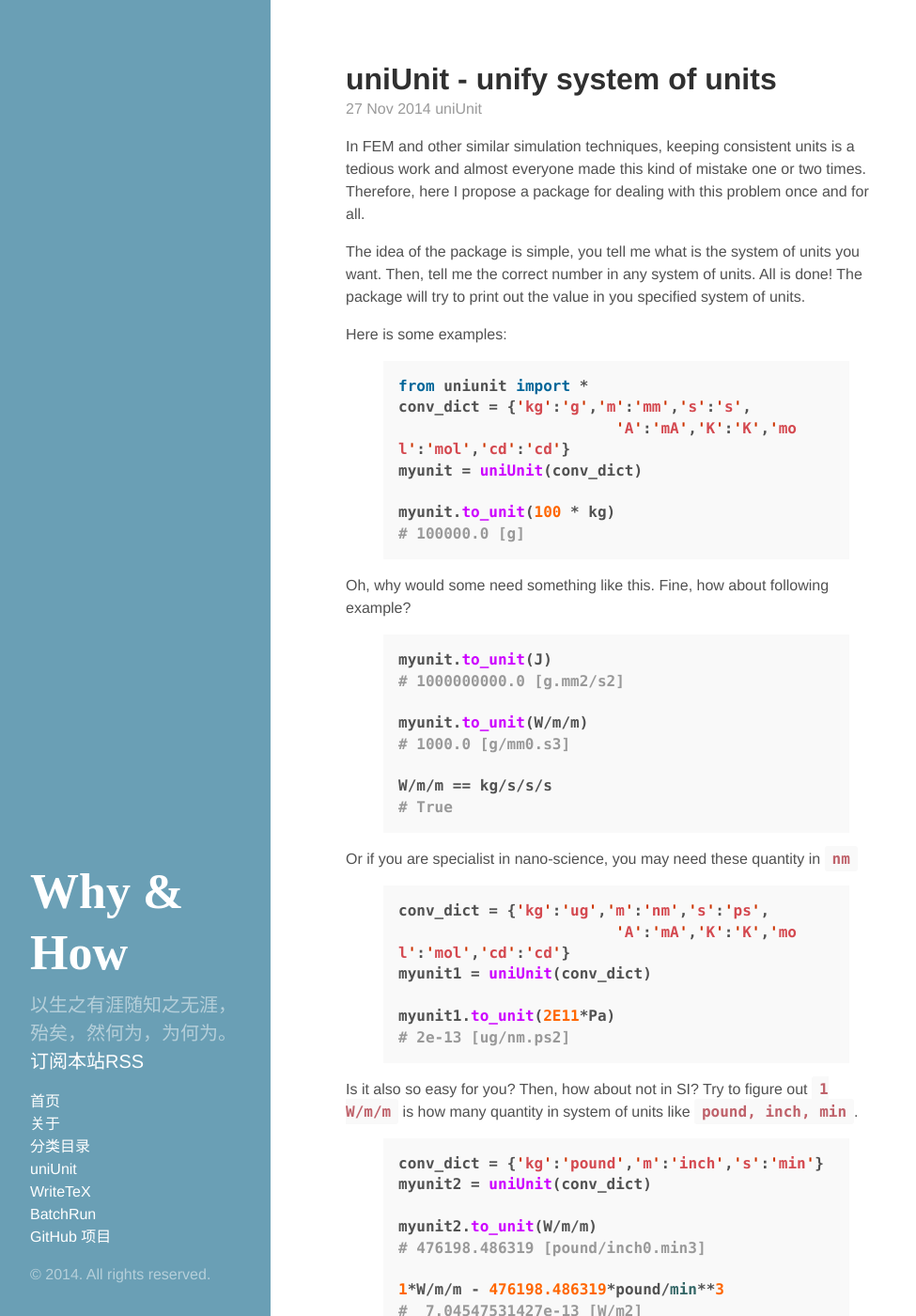
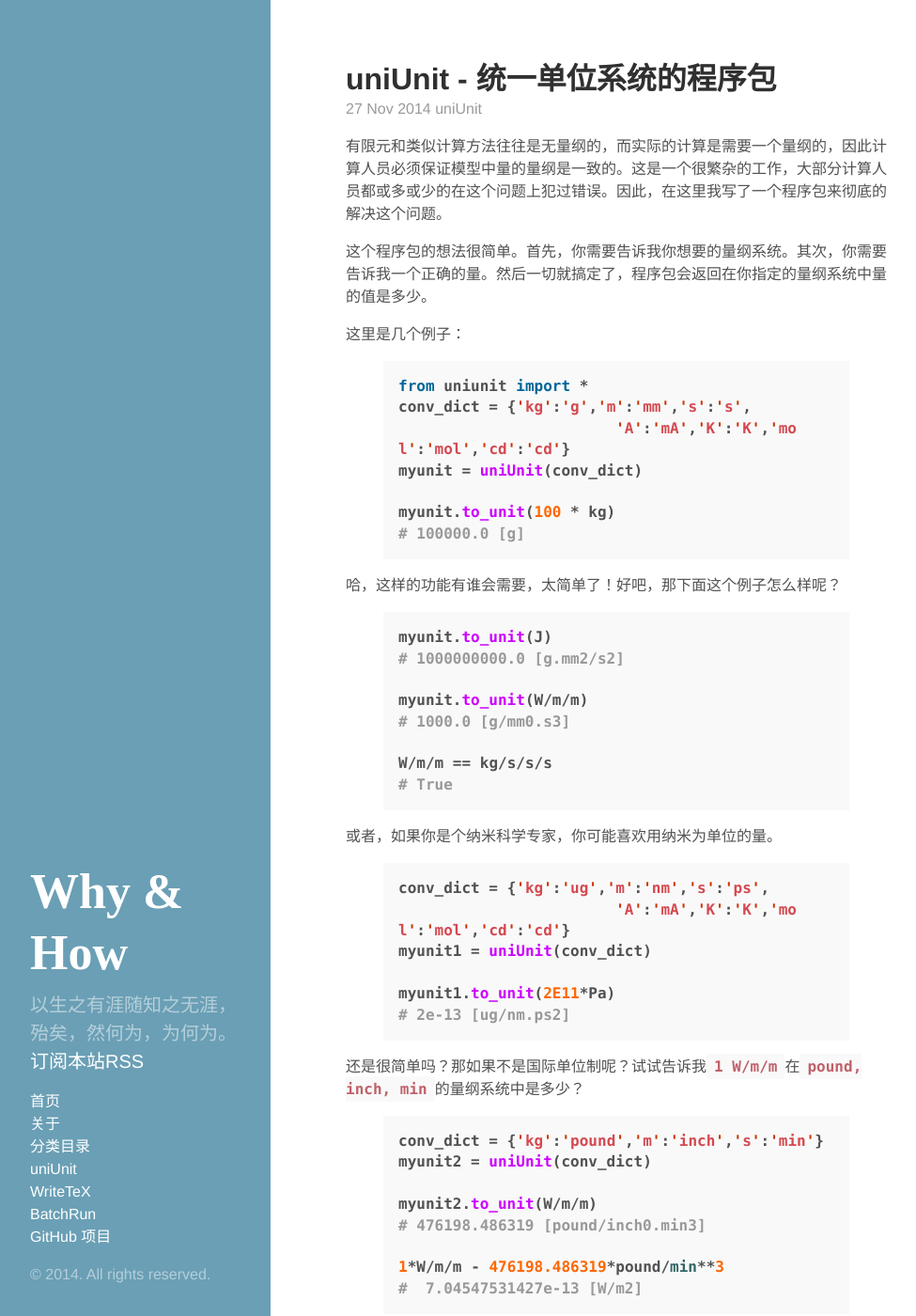
Before and after one commit to wanglongqi/wanglongqi.github.io, a Jekyll site: the page built from _posts/2014-11-27-uniunitzhcn.md, in a window 1280 px wide and 1400 px high. Shown: the whole window at 94% size, without its empty margins (0-975 px from the left). Built offline with Jekyll 4.4.1, drawn with Linux system fonts in a browser that asks for light colours; comment, search, counter and statistics services are not loaded; some of the changed text lies outside the part shown.

Commit message:
uniunitzh

```diff
--- a/_posts/2014-11-27-uniunitreadme.md
+++ b/_posts/2014-11-27-uniunitreadme.md
@@ -27,7 +27,7 @@
 # 100000.0 [g]
 {% endhighlight %}
 
-Oh, why would some need something like this. Fine, how about following example?
+Oh, why would someone need something like this. Fine, how about following example?
 
 {% highlight python %}
 myunit.to_unit(J)
--- /dev/null
+++ b/_posts/2014-11-27-uniunitzhcn.md
@@ -0,0 +1,98 @@
+---
+author: Longqi
+comments: true
+date: 2014-11-27 11:59:00
+layout: post
+slug: uniUnitReadMe
+title: uniUnit - 统一单位系统的程序包
+published: True
+categories: [uniunit]
+tags:
+- uniUnit
+---
+
+有限元和类似计算方法往往是无量纲的，而实际的计算是需要一个量纲的，因此计算人员必须保证模型中量的量纲是一致的。这是一个很繁杂的工作，大部分计算人员都或多或少的在这个问题上犯过错误。因此，在这里我写了一个程序包来彻底的解决这个问题。
+
+这个程序包的想法很简单。首先，你需要告诉我你想要的量纲系统。其次，你需要告诉我一个正确的量。然后一切就搞定了，程序包会返回在你指定的量纲系统中量的值是多少。
+
+这里是几个例子：
+
+{% highlight python %}
+from uniunit import *
+conv_dict = {'kg':'g','m':'mm','s':'s',
+			'A':'mA','K':'K','mol':'mol','cd':'cd'}
+myunit = uniUnit(conv_dict)
+
+myunit.to_unit(100 * kg)
+# 100000.0 [g]
+{% endhighlight %}
+
+哈，这样的功能有谁会需要，太简单了！好吧，那下面这个例子怎么样呢？
+
+{% highlight python %}
+myunit.to_unit(J)
+# 1000000000.0 [g.mm2/s2]
+
+myunit.to_unit(W/m/m)
+# 1000.0 [g/mm0.s3]
+
+W/m/m == kg/s/s/s
+# True
+{% endhighlight %}
+
+或者，如果你是个纳米科学专家，你可能喜欢用纳米为单位的量。
+
+{% highlight python %}
+conv_dict = {'kg':'ug','m':'nm','s':'ps',
+			'A':'mA','K':'K','mol':'mol','cd':'cd'}
+myunit1 = uniUnit(conv_dict)
+
+myunit1.to_unit(2E11*Pa)
+# 2e-13 [ug/nm.ps2]
+{% endhighlight %}
+
+还是很简单吗？那如果不是国际单位制呢？试试告诉我`1 W/m/m`在`pound, inch, min`的量纲系统中是多少？
+
+{% highlight python %}
+conv_dict = {'kg':'pound','m':'inch','s':'min'}
+myunit2 = uniUnit(conv_dict)
+
+myunit2.to_unit(W/m/m)
+# 476198.486319 [pound/inch0.min3]
+
+1*W/m/m - 476198.486319*pound/min**3
+#  7.04547531427e-13 [W/m2]
+{% endhighlight %}
+
+备注:
+
+- 你不需要提供整个量纲对应表，只需要提供你需要用到的那些；
+- 但是，你必须提供你需要用到的所有量纲的对应表，因为对应表是没有默认值的；
+- 你还可以用自定义的量纲系统。这里是一个例子：
+
+{% highlight python %}
+Long = unum.Unum.unit('Long',1000*km)
+Flash = unum.Unum.unit('Flash',1*ms)
+
+conv_dict = {'m':'Long','s':'Flash'}
+
+myunit3 = uniUnit(conv_dict)
+
+myunit3.to_unit(m)
+# 1e-06 [Long]
+
+myunit3.to_unit(9.8 * m/s**2)
+# 9.8e-12 [Long/Flash2]
+
+{% endhighlight %}
+
+
+在你开始之前，下面这些内容可能你会感兴趣：
+
+- `1 [T]` 不是 `1000 [kg]`, 而是 `1 特斯拉`；
+- `in` 是Python的保留字，不能用来作为单位。
+
+
+库的依赖关系
+============
+[unum](https://pypi.python.org/pypi/Unum) - 你可以用 `easy_install unum`按照它
```
